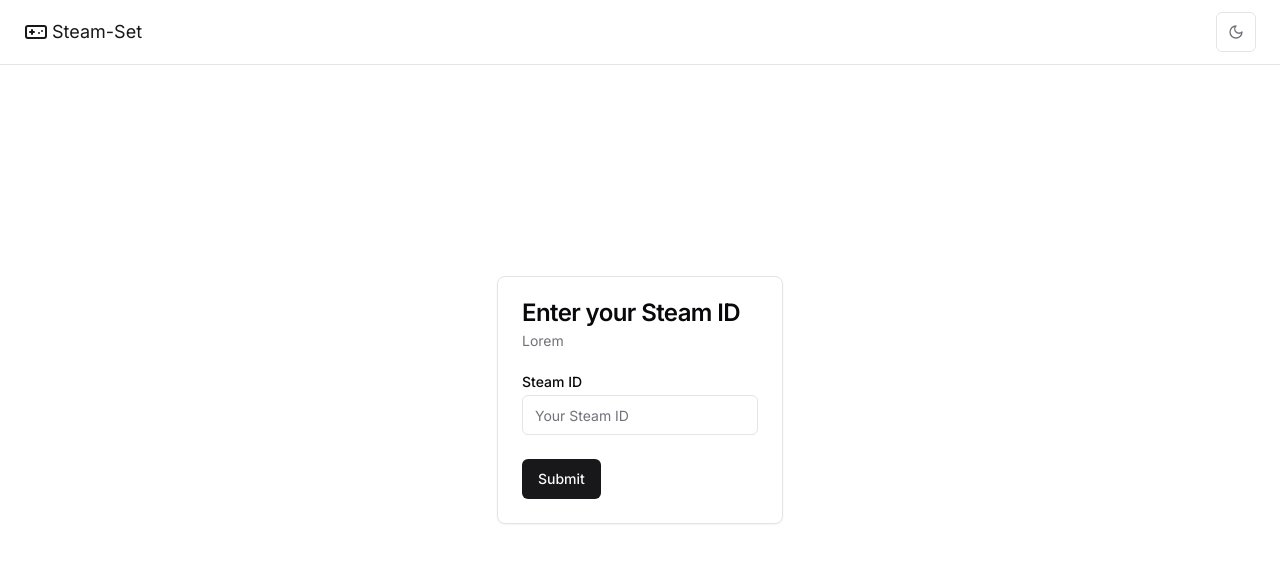
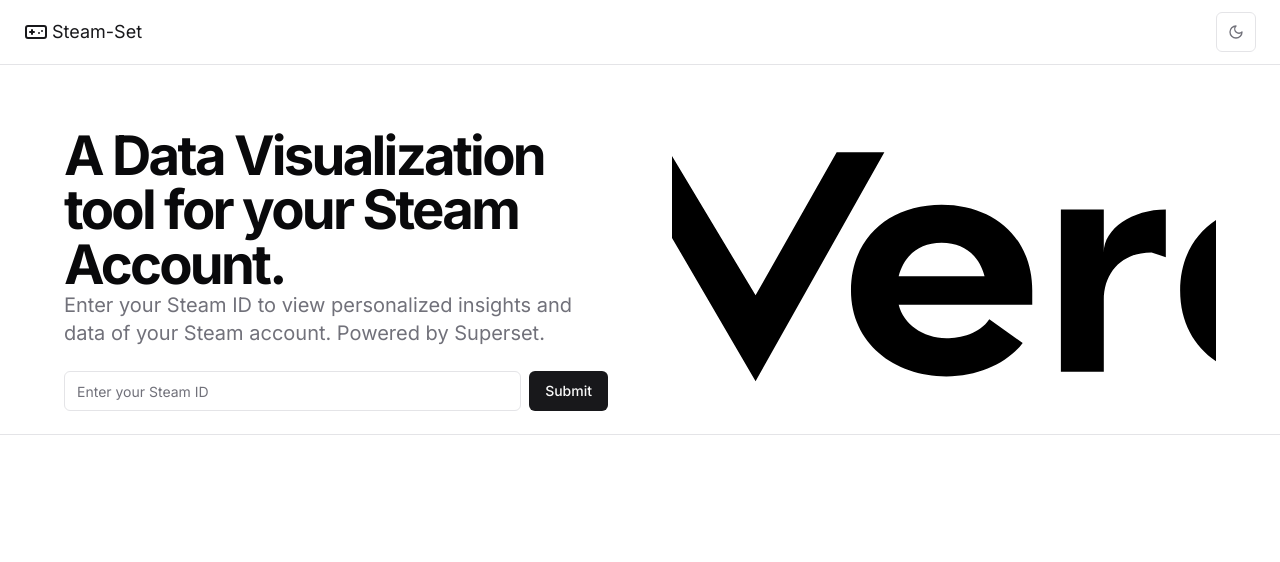
Before and after one commit to m-e-w/steam_bi, a Next.js app in the folder web/: page / in a window 1280 px wide. Shown: the top 562 px of the page. Built offline with nearby package versions, Linux system fonts and the light colour scheme.

Commit message:
updated hero section

```diff
--- /dev/null
+++ b/web/src/app/hero.tsx
@@ -0,0 +1,40 @@
+import React from "react";
+import { Button } from "@/components/ui/button";
+import { Input } from "@/components/ui/input";
+
+export default function Hero() {
+  return (
+    <section className="w-full pt-32 border-b">
+      <div className="px-4 md:px-6 space-y-10 xl:space-y-16">
+        <div className="grid max-w-[1300px] mx-auto gap-4 px-4 sm:px-6 md:px-10 md:grid-cols-2 md:gap-16">
+          <div>
+            <h1 className="lg:leading-tighter text-3xl font-bold tracking-tighter sm:text-4xl md:text-5xl xl:text-[3.4rem] 2xl:text-[3.75rem]">
+              A Data Visualization tool for your Steam Account.
+            </h1>
+            <p className="mx-auto max-w-[700px] text-muted-foreground md:text-xl">
+              Enter your Steam ID to view personalized insights and data of your
+              Steam account. Powered by Superset.
+            </p>
+            <form className="flex gap-2 mt-6">
+              <Input
+                type="text"
+                placeholder="Enter your Steam ID"
+                className="max-w-lg flex-1"
+              />
+              <Button type="submit">Submit</Button>
+            </form>
+          </div>
+          <div className="flex flex-col items-start space-y-4">
+            <img
+              src="/vercel.svg"
+              width="550"
+              height="310"
+              alt="Hero"
+              className="mx-auto aspect-video overflow-hidden rounded-xl object-cover object-center sm:w-full lg:order-last"
+            />
+          </div>
+        </div>
+      </div>
+    </section>
+  );
+}
--- a/web/src/app/page.tsx
+++ b/web/src/app/page.tsx
@@ -1,39 +1,12 @@
-import {
-  Card,
-  CardContent,
-  CardDescription,
-  CardFooter,
-  CardHeader,
-  CardTitle,
-} from "@/components/ui/card";
-import { Input } from "@/components/ui/input";
-import { Label } from "@/components/ui/label";
-import { Button } from "@/components/ui/button";
+import React from "react";
+import Hero from "./hero";
 
 export default function Home() {
   return (
-    <main className="flex min-h-screen flex-col items-center justify-between p-24">
-      <Card className="m-auto">
-        <CardHeader>
-          <CardTitle>Enter your Steam ID</CardTitle>
-          <CardDescription>
-            Lorem
-          </CardDescription>
-        </CardHeader>
-        <CardContent>
-          <form>
-            <div className="grid w-full items-center gap-4">
-              <div className="flex flex-col space-y-1.5">
-                <Label htmlFor="steamid">Steam ID</Label>
-                <Input id="steamid" placeholder="Your Steam ID" />
-              </div>
-            </div>
-          </form>
-        </CardContent>
-        <CardFooter className="flex">
-          <Button>Submit</Button>
-        </CardFooter>
-      </Card>
-    </main>
+    <div className="flex flex-col min-h-dvh">
+      <main className="flex-1">
+        <Hero />
+      </main>
+    </div>
   );
 }
```
